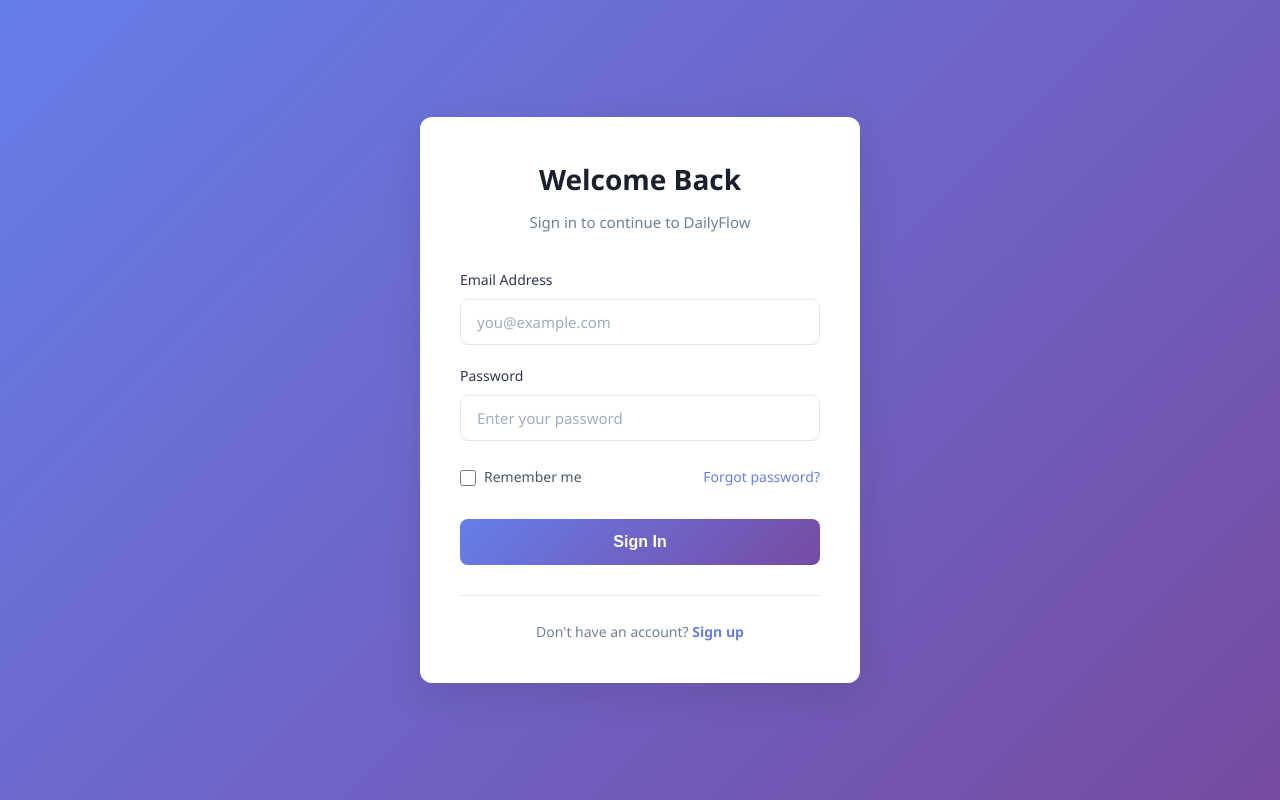
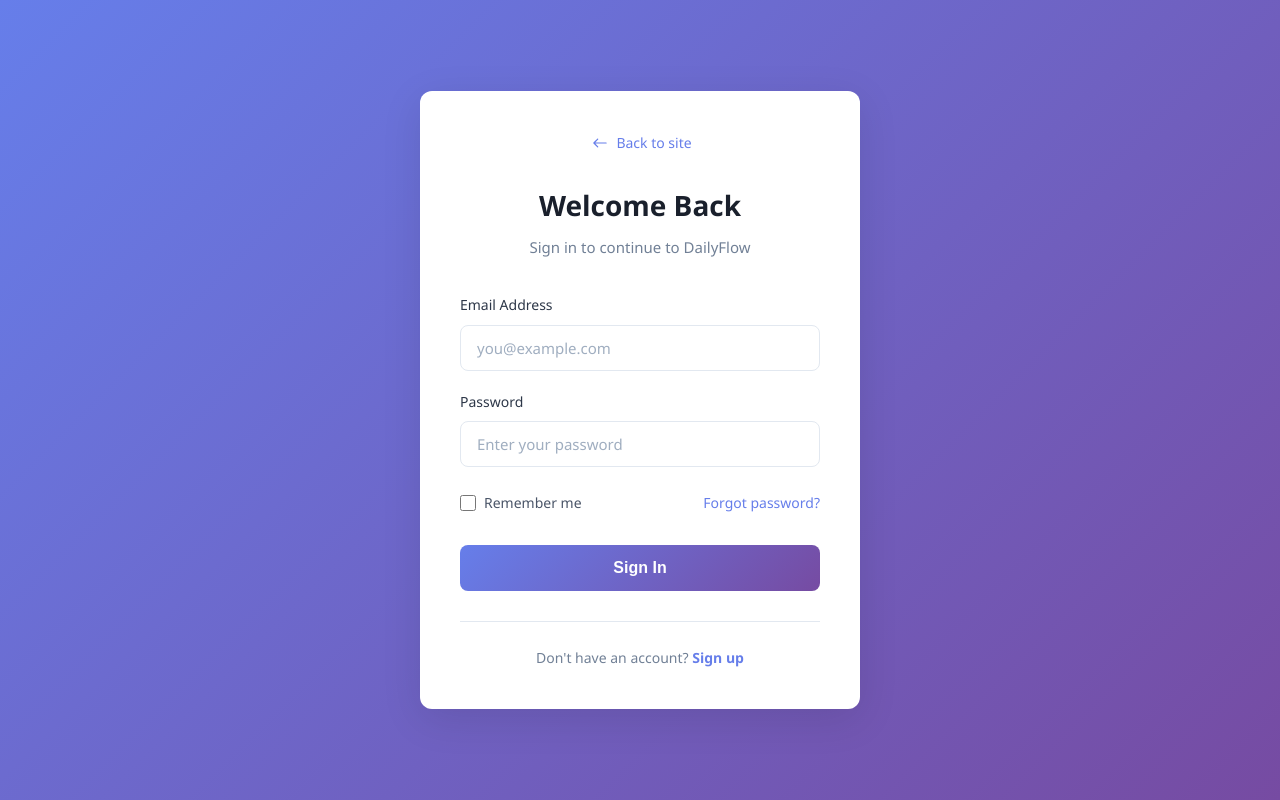
Before and after one commit to MichelMUNEZERO/Personal-Management-System, a React (Vite) app: page /login in a window 1280 px wide. Built offline with nearby package versions, Linux system fonts and the light colour scheme.

Commit message:
back tom site with icon

```diff
--- a/src/Auth/Login.css
+++ b/src/Auth/Login.css
@@ -19,6 +19,30 @@
 .login-header {
   text-align: center;
   margin-bottom: 35px;
+}
+
+.back-site {
+  margin-bottom: 20px;
+}
+
+.back-site a {
+  display: inline-flex;
+  align-items: center;
+  gap: 4px;
+  color: #667eea;
+  text-decoration: none;
+  font-size: 14px;
+  font-weight: 500;
+  transition: all 0.2s;
+}
+
+.back-site a:hover {
+  color: #764ba2;
+  transform: translateX(-3px);
+}
+
+.back-site a svg {
+  font-size: 24px;
 }
 
 .login-header h1 {
--- a/src/Auth/Login.jsx
+++ b/src/Auth/Login.jsx
@@ -1,5 +1,6 @@
 import React, { useState } from "react";
 import { useNavigate } from "react-router-dom";
+import { IoIosArrowRoundBack } from "react-icons/io";
 import "./Login.css";
 
 export default function Login() {
@@ -18,6 +19,12 @@ export default function Login() {
     <div className="login-container">
       <div className="login-box">
         <div className="login-header">
+          <div className="back-site">
+            <a href="#">
+              <IoIosArrowRoundBack />
+              Back to site
+            </a>
+          </div>
           <h1>Welcome Back</h1>
           <p>Sign in to continue to DailyFlow</p>
         </div>
```
